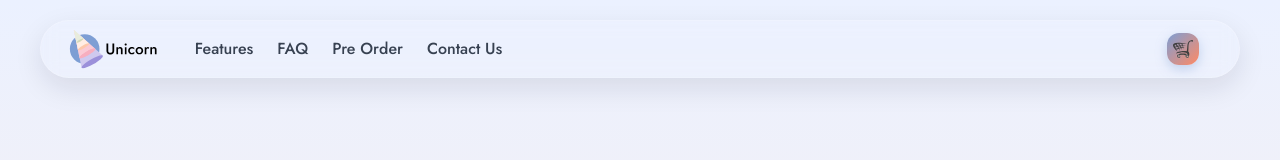
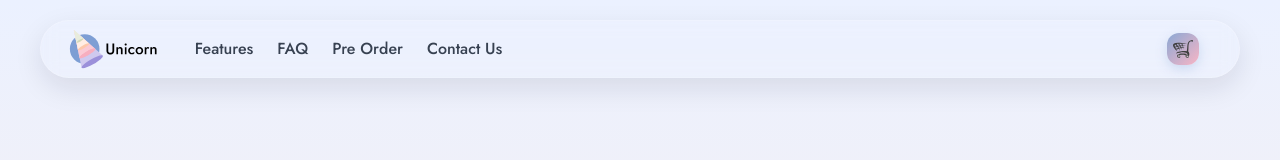
Before and after one commit to unicorn-blocks/unicorn-hub, a Next.js app: page / in a window 1280 px wide. Shown: the top 160 px of the page. Built offline with nearby package versions, Linux system fonts and the light colour scheme.

Commit message:
style(UI): improve FAQ hover and nav button colors

```diff
--- a/styles/globals.css
+++ b/styles/globals.css
@@ -178,17 +178,17 @@ a {
 /* Pre-order 默认高亮与悬停强化 */
 .preorder-active {
   color: #ffffff !important; /* 白色文字更突出 */
-  background: linear-gradient(135deg, #7d9ed4 0%, #ff8a65 100%);
+  background: linear-gradient(135deg, #8BA8D4 0%, #F8B5C5 100%);
   border-radius: 12px;
   padding: 6px;
-  box-shadow: 0 4px 12px rgba(125, 158, 212, 0.4);
+  box-shadow: 0 4px 12px rgba(125, 158, 212, 0.3);
   font-weight: 600;
 }
 
 .preorder-active:hover {
   color: #ffffff !important;
-  background: linear-gradient(135deg, #6b8cc4 0%, #ff7043 100%);
-  box-shadow: 0 6px 16px rgba(255, 138, 101, 0.5);
+  background: linear-gradient(135deg, #7D9ED4 0%, #F7AEBF 100%);
+  box-shadow: 0 6px 16px rgba(125, 158, 212, 0.4);
   transform: translateY(-1px);
 }
 
```
